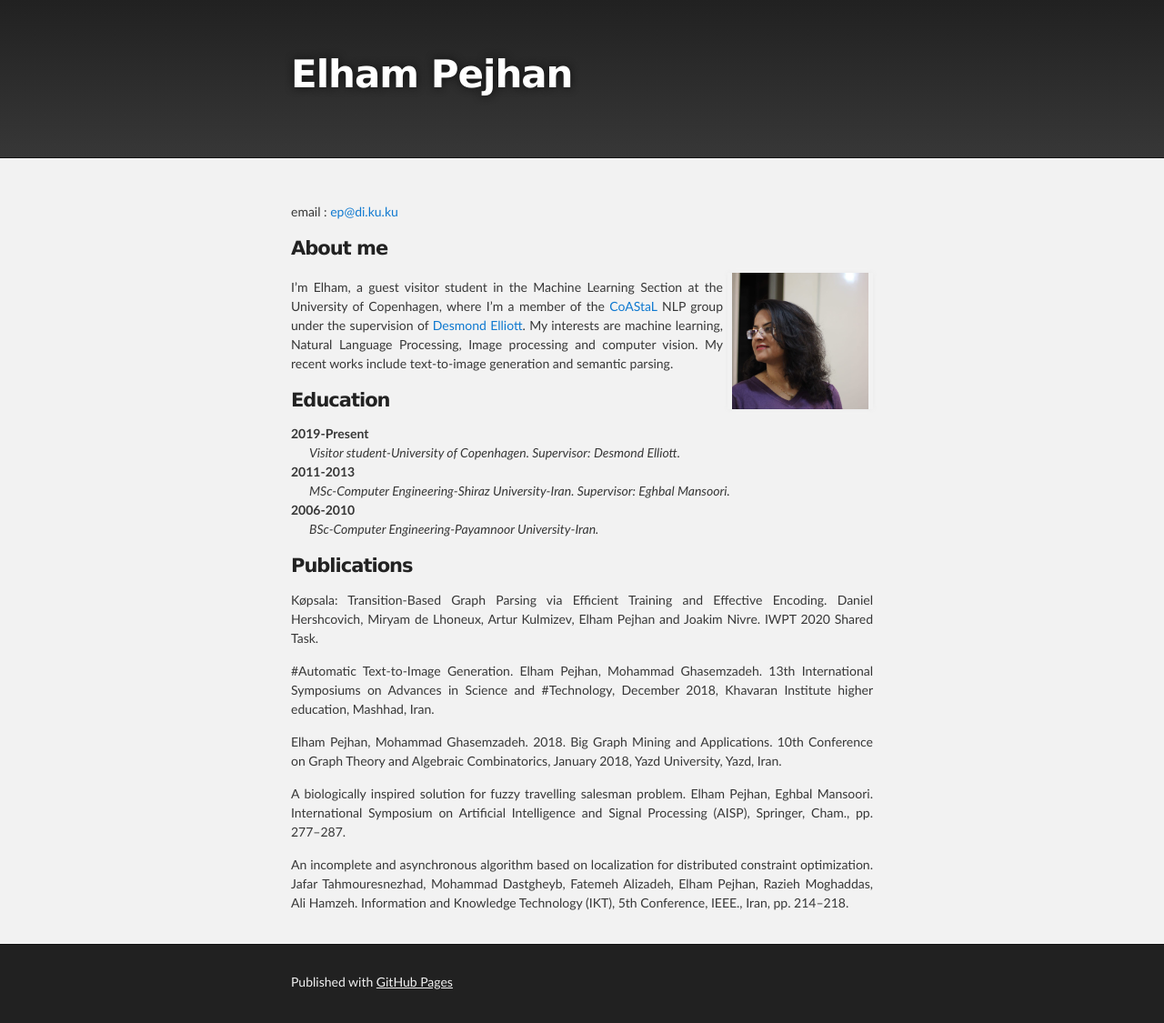
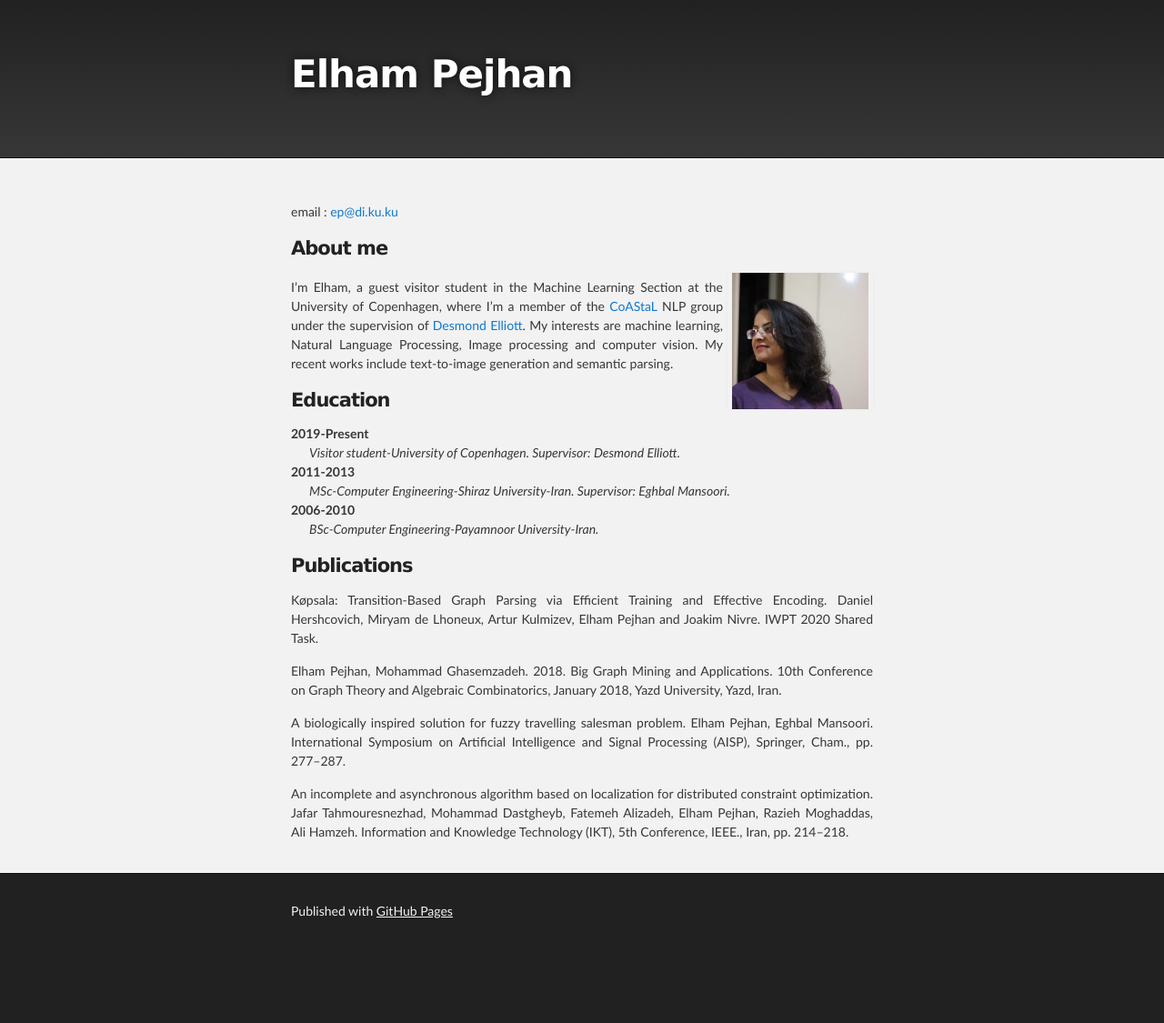
Before and after one commit to epejhan90/epejhan90.github.io, a Jekyll site: the page built from index.md, in a window 1280 px wide. Shown: the whole page at 91% size. Built offline with Jekyll 4.4.1, drawn with Linux system fonts in a browser that asks for light colours; the repository's description, which GitHub fills in, is left out; after the commit the page ends 1047 px from its top, so only the background shows below that.

Commit message:
Update index.md
Upd

```diff
--- a/index.md
+++ b/index.md
@@ -26,8 +26,6 @@ I’m Elham, a guest visitor student in the Machine Learning Section at the Univ
 <h4>Publications</h4>
 Køpsala: Transition-Based Graph Parsing via Efficient Training and Effective Encoding. Daniel Hershcovich, Miryam de Lhoneux, Artur Kulmizev, Elham Pejhan and Joakim Nivre. IWPT 2020 Shared Task.
 
-#Automatic Text-to-Image Generation. Elham Pejhan, Mohammad Ghasemzadeh. 13th International Symposiums on Advances in Science and #Technology, December 2018, Khavaran Institute higher education, Mashhad, Iran.
-
 Elham Pejhan, Mohammad Ghasemzadeh. 2018. Big Graph Mining and Applications. 10th Conference on Graph Theory and Algebraic Combinatorics, January 2018, Yazd University, Yazd, Iran.
 
 A biologically inspired solution for fuzzy travelling salesman problem. Elham Pejhan, Eghbal Mansoori. International Symposium on Artificial Intelligence and Signal Processing (AISP), Springer, Cham., pp. 277–287.
```
